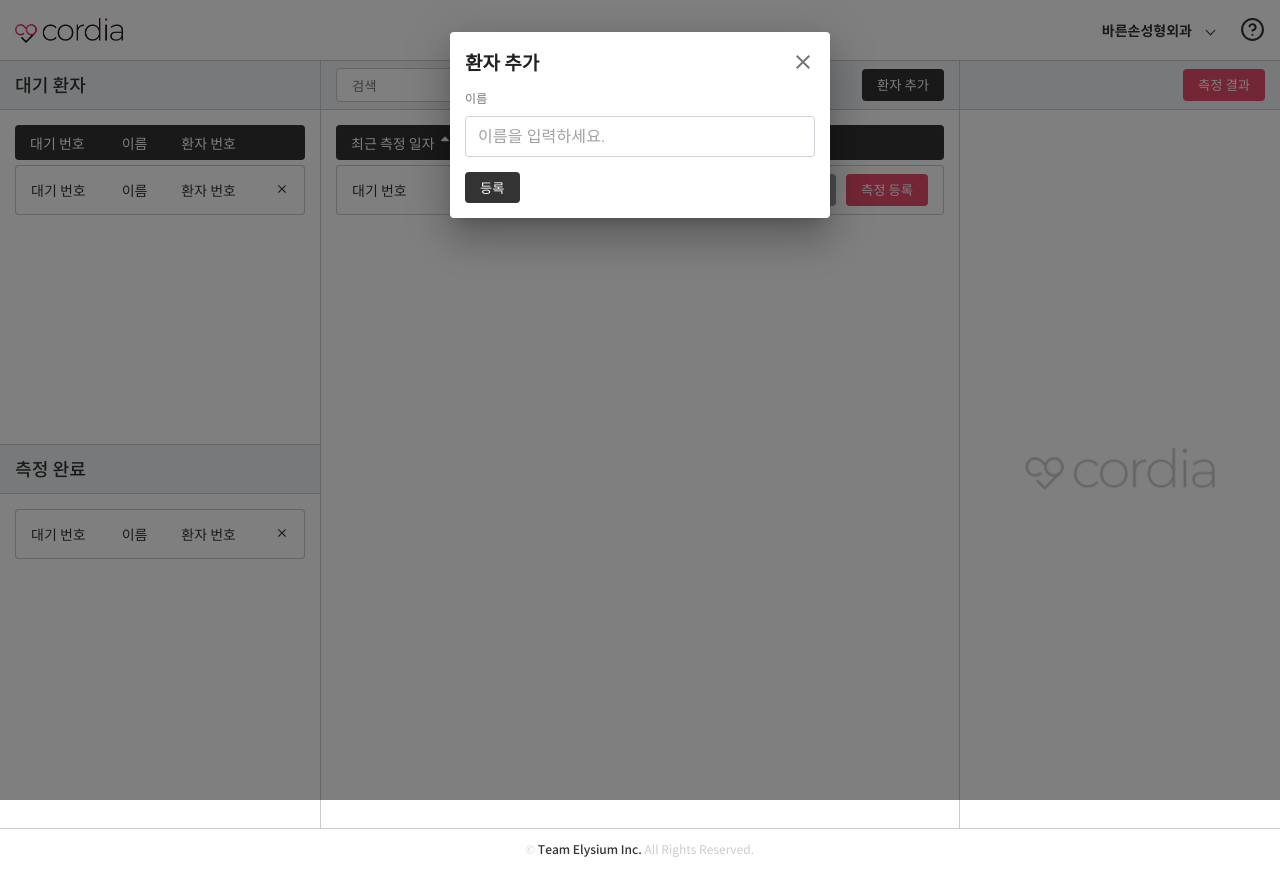
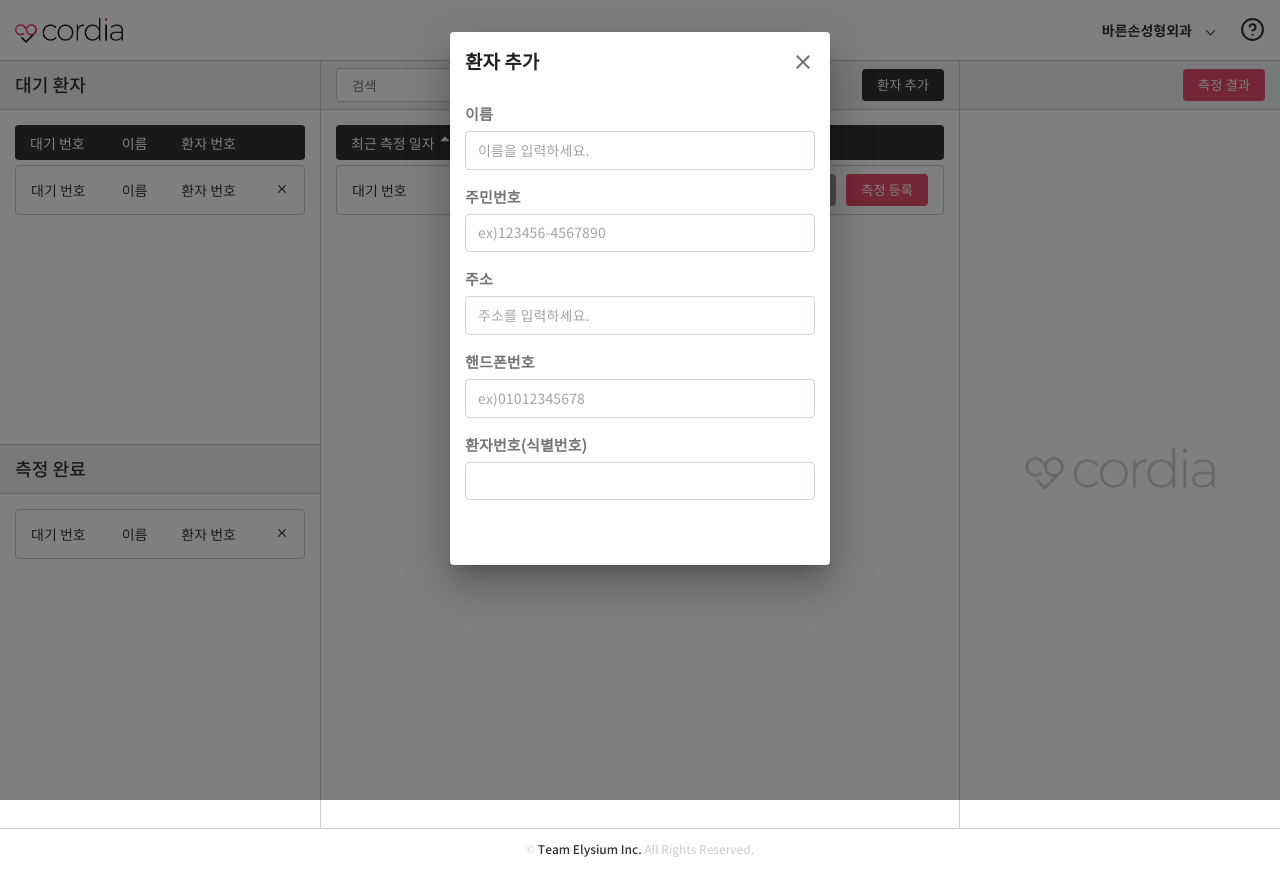
Before and after one commit to soheee94/patient_management_platform, a React (Create React App) app: page / in a window 1280 px wide. Both pictures are taken after a click on the button "환자 추가". Built offline with nearby package versions, Linux system fonts and the light colour scheme.

Commit message:
add modal components

```diff
--- a/package.json
+++ b/package.json
@@ -12,7 +12,8 @@
     "react-dom": "^16.12.0",
     "react-icons": "^3.8.0",
     "react-router-dom": "^5.1.2",
-    "react-scripts": "3.3.0"
+    "react-scripts": "3.3.0",
+    "styled-components": "^4.4.1"
   },
   "scripts": {
     "start": "react-scripts start",
--- /dev/null
+++ b/src/components/Modal/Modal.js
@@ -0,0 +1,15 @@
+import React from "react";
+import ModalTemplate from "./ModalTemplate";
+import ModalHead from "./ModalHead";
+import ModalContent from "./ModalContent";
+
+function Modal({ isOpen, handleClose }) {
+  return (
+    <ModalTemplate open={isOpen} onClose={handleClose}>
+      <ModalHead title="환자 추가" handleClose={handleClose} />
+      <ModalContent />
+    </ModalTemplate>
+  );
+}
+
+export default Modal;
--- /dev/null
+++ b/src/components/Modal/ModalContent.js
@@ -0,0 +1,27 @@
+import React from "react";
+import DialogContent from "@material-ui/core/DialogContent";
+import ModalInput from "./ModalInput";
+import { withStyles } from "@material-ui/core/styles";
+const ModalContentBlock = withStyles({
+  root: {
+    width: "100%",
+    padding: "30px 0"
+  }
+})(DialogContent);
+
+function ModalContent() {
+  return (
+    <ModalContentBlock>
+      {/* onSubmit={} */}
+      <form autoComplete="off">
+        <ModalInput label="이름" placeholder="이름을 입력하세요." />
+        <ModalInput label="주민번호" placeholder="ex)123456-4567890" />
+        <ModalInput label="주소" placeholder="주소를 입력하세요." />
+        <ModalInput label="핸드폰번호" placeholder="ex)01012345678" />
+        <ModalInput label="환자번호(식별번호)" placeholder="" />
+      </form>
+    </ModalContentBlock>
+  );
+}
+
+export default ModalContent;
--- /dev/null
+++ b/src/components/Modal/ModalHead.js
@@ -0,0 +1,36 @@
+import React from "react";
+import IconButton from "@material-ui/core/IconButton";
+import { MdClose } from "react-icons/md";
+import DialogTitle from "@material-ui/core/DialogTitle";
+import { withStyles } from "@material-ui/core/styles";
+
+const ModalHeadBlock = withStyles({
+  root: {
+    justifyContent: "space-between",
+    padding: 0,
+    display: "flex",
+    "& h4": {
+      fontWeight: "bold",
+      fontSize: "19px"
+    },
+    "& button": {
+      padding: "3px",
+      marginRight: "-3px"
+    }
+  }
+})(DialogTitle);
+
+function ModalHead({ title, handleClose }) {
+  return (
+    <>
+      <ModalHeadBlock disableTypography>
+        <h4>{title}</h4>
+        <IconButton aria-label="close" onClick={handleClose}>
+          <MdClose />
+        </IconButton>
+      </ModalHeadBlock>
+    </>
+  );
+}
+
+export default ModalHead;
--- /dev/null
+++ b/src/components/Modal/ModalInput.js
@@ -0,0 +1,56 @@
+import React from "react";
+import { fade, withStyles } from "@material-ui/core/styles";
+import FormControl from "@material-ui/core/FormControl";
+import InputBase from "@material-ui/core/InputBase";
+import InputLabel from "@material-ui/core/InputLabel";
+
+const FormControlBlock = withStyles({
+  root: {
+    width: "100%",
+    marginBottom: "20px"
+  }
+})(FormControl);
+
+const FormLabel = withStyles({
+  root: {
+    fontFamily: "Noto Sans KR Regular",
+    fontWeight: "bold",
+    fontSize: "15px",
+    transform: "none"
+  }
+})(InputLabel);
+
+const FormInput = withStyles(theme => ({
+  root: {
+    fontFamily: "Noto Sans KR Regular",
+    "label + &": {
+      marginTop: theme.spacing(3)
+    }
+  },
+  input: {
+    borderRadius: 4,
+    position: "relative",
+    backgroundColor: theme.palette.common.white,
+    border: "1px solid #ced4da",
+    fontSize: 14,
+    width: "100%",
+    padding: "10px 12px",
+    transition: theme.transitions.create(["border-color", "box-shadow"]),
+    "&:focus": {
+      boxShadow: `${fade(theme.palette.primary.main, 0.25)} 0 0 0 0.2rem`,
+      borderColor: theme.palette.primary.main
+    }
+  }
+}))(InputBase);
+function ModalInput({ label, placeholder }) {
+  return (
+    <FormControlBlock>
+      <FormLabel shrink htmlFor="bootstrap-input">
+        {label}
+      </FormLabel>
+      <FormInput placeholder={placeholder} id="bootstrap-input" />
+    </FormControlBlock>
+  );
+}
+
+export default ModalInput;
--- /dev/null
+++ b/src/components/Modal/ModalTemplate.js
@@ -0,0 +1,28 @@
+import React from "react";
+import Dialog from "@material-ui/core/Dialog";
+import Slide from "@material-ui/core/Slide";
+import { withStyles } from "@material-ui/core/styles";
+
+const ModalTemplateBlock = withStyles({
+  scrollPaper: {
+    alignItems: "flex-start"
+  },
+  paper: {
+    padding: "15px",
+    width: "380px"
+  }
+})(Dialog);
+
+const Transition = React.forwardRef(function Transition(props, ref) {
+  return <Slide direction="up" ref={ref} {...props} />;
+});
+
+function ModalTemplate({ children, open, onClose }) {
+  return (
+    <ModalTemplateBlock open={open} TransitionComponent={Transition} keepMounted onClose={onClose}>
+      {children}
+    </ModalTemplateBlock>
+  );
+}
+
+export default ModalTemplate;
--- a/src/components/PatientManagement/PatientInfoModal.js
+++ /dev/null
@@ -1,72 +0,0 @@
-import React from "react";
-import Dialog from "@material-ui/core/Dialog";
-import IconButton from "@material-ui/core/IconButton";
-import { MdClose } from "react-icons/md";
-import { fade, withStyles, ThemeProvider } from "@material-ui/core/styles";
-import FormControl from "@material-ui/core/FormControl";
-import FormHelperText from "@material-ui/core/FormHelperText";
-import Input from "@material-ui/core/Input";
-import InputLabel from "@material-ui/core/InputLabel";
-import Checkbox from "@material-ui/core/Checkbox";
-import InputBase from "@material-ui/core/InputBase";
-
-const TopDialog = withStyles({
-  scrollPaper: {
-    alignItems: "flex-start"
-  }
-})(Dialog);
-
-const TextInputField = withStyles(theme => ({
-  root: {
-    width: "100%",
-    "label + &": {
-      marginTop: theme.spacing(3)
-    }
-  },
-  input: {
-    width: "100%",
-    borderRadius: 4,
-    position: "relative",
-    backgroundColor: "#fff",
-    border: "1px solid #ced4da",
-    fontSize: 16,
-    padding: "10px 12px",
-    transition: theme.transitions.create(["border-color", "box-shadow"]),
-
-    "&:focus": {
-      boxShadow: `${fade("#ced4da", 0.25)} 0 0 0 0.2rem`,
-      borderColor: "#ced4da"
-    }
-  }
-}))(InputBase);
-
-function PatientInfoModal({ isOpen, handleClose }) {
-  return (
-    <TopDialog onClose={handleClose} aria-labelledby="patient-info-modal-title" open={isOpen}>
-      <div className="modal--dialog">
-        <div className="modal--header" id="patient-info-modal-title">
-          <h4 className="modal--header--title">환자 추가</h4>
-          <IconButton aria-label="close" onClick={handleClose}>
-            <MdClose />
-          </IconButton>
-        </div>
-        <div className="modal--body">
-          <form autoComplete="off">
-            <FormControl fullWidth>
-              <InputLabel shrink htmlFor="bootstrap-input">
-                이름
-              </InputLabel>
-              <TextInputField placeholder="이름을 입력하세요." />
-            </FormControl>
-          </form>
-        </div>
-
-        <button onClick={handleClose} className="common-button--black">
-          등록
-        </button>
-      </div>
-    </TopDialog>
-  );
-}
-
-export default React.memo(PatientInfoModal);
--- a/src/components/PatientManagement/PatientList.js
+++ b/src/components/PatientManagement/PatientList.js
@@ -1,11 +1,12 @@
 import React, { useState } from "react";
 import { FaSortDown, FaSortUp } from "react-icons/fa";
-import PatientInfoModal from "./PatientInfoModal";
+import Modal from "../Modal/Modal";
 
 function PatientList() {
   const [isSortDown, setSortDown] = useState(false);
   const [isModalOpen, setModalOpen] = useState(false);
   const openModal = () => setModalOpen(true);
+  const closeModal = () => setModalOpen(false);
   return (
     <>
       <div className="list-header">
@@ -39,9 +40,7 @@ function PatientList() {
           </div>
         </div>
       </div>
-      {isModalOpen && (
-        <PatientInfoModal isOpen={isModalOpen} handleClose={() => setModalOpen(false)} />
-      )}
+      {isModalOpen && <Modal isOpen={isModalOpen} handleClose={closeModal} />}
     </>
   );
 }
--- a/src/styles/components/modal.scss
+++ /dev/null
@@ -1,38 +0,0 @@
-.modal--dialog {
-  width: 380px;
-  padding: 15px;
-}
-
-.modal--header {
-  display: flex;
-  justify-content: space-between;
-  align-items: center;
-
-  &--title {
-    font-weight: bold;
-    font-size: 19px;
-  }
-
-  button {
-    padding: 3px;
-    margin-right: -3px;
-  }
-}
-
-.modal--body {
-  padding: 15px 0;
-}
-
-label {
-  font-weight: bold;
-  display: block;
-  margin-bottom: 5px;
-  font-size: 15px;
-}
-.form-group {
-  margin-bottom: 15px;
-
-  input {
-    @extend .common-input;
-  }
-}
--- a/src/styles/main.scss
+++ b/src/styles/main.scss
@@ -4,7 +4,6 @@
 @import "./components/common";
 @import "./components/input.scss";
 @import "./components/button.scss";
-@import "./components/modal.scss";
 
 @import "./components/patientManagement/nav.scss";
 @import "./components/patientManagement/footer.scss";
```
Also changed, not shown: 1 other file (tests, documents, lock files or other folders).
